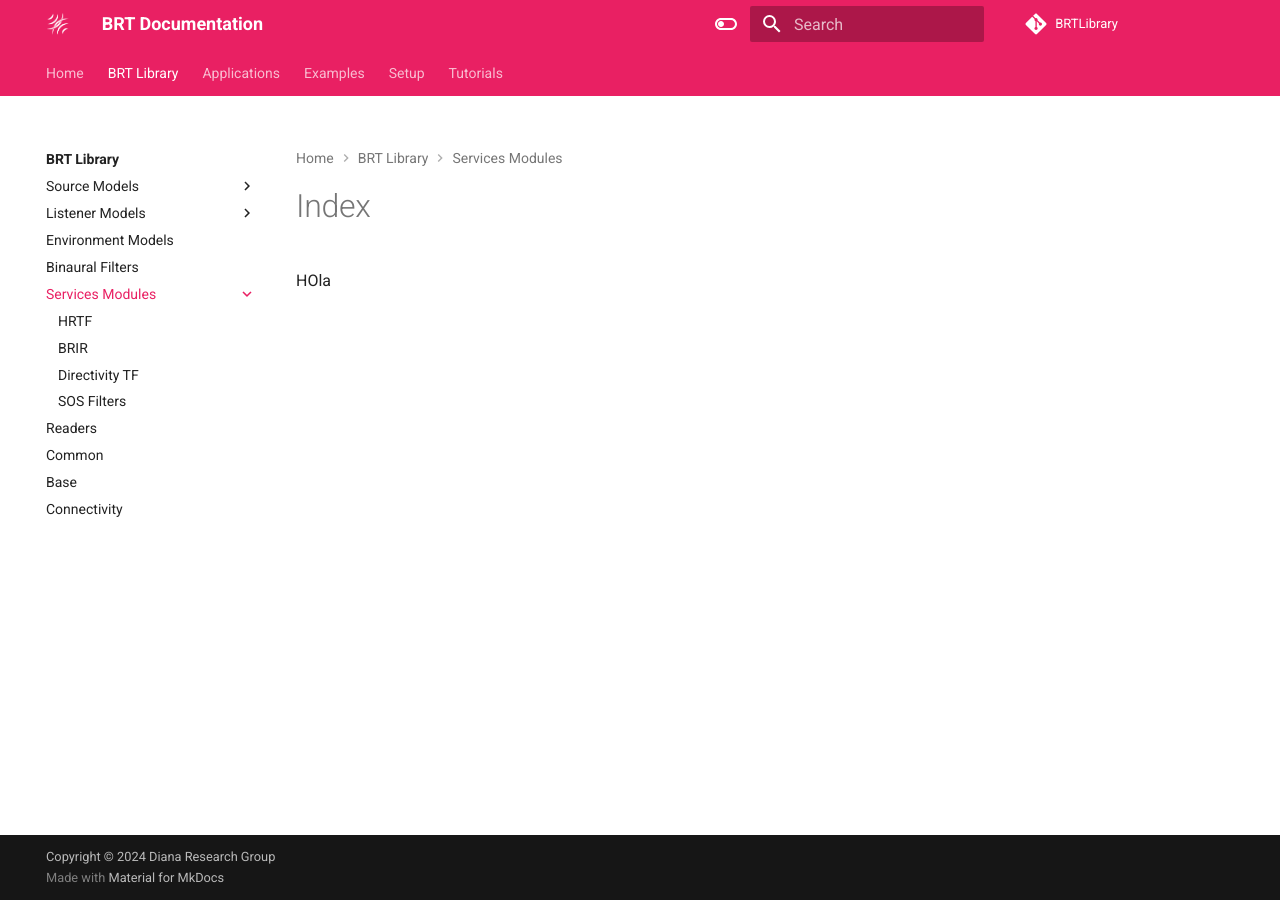
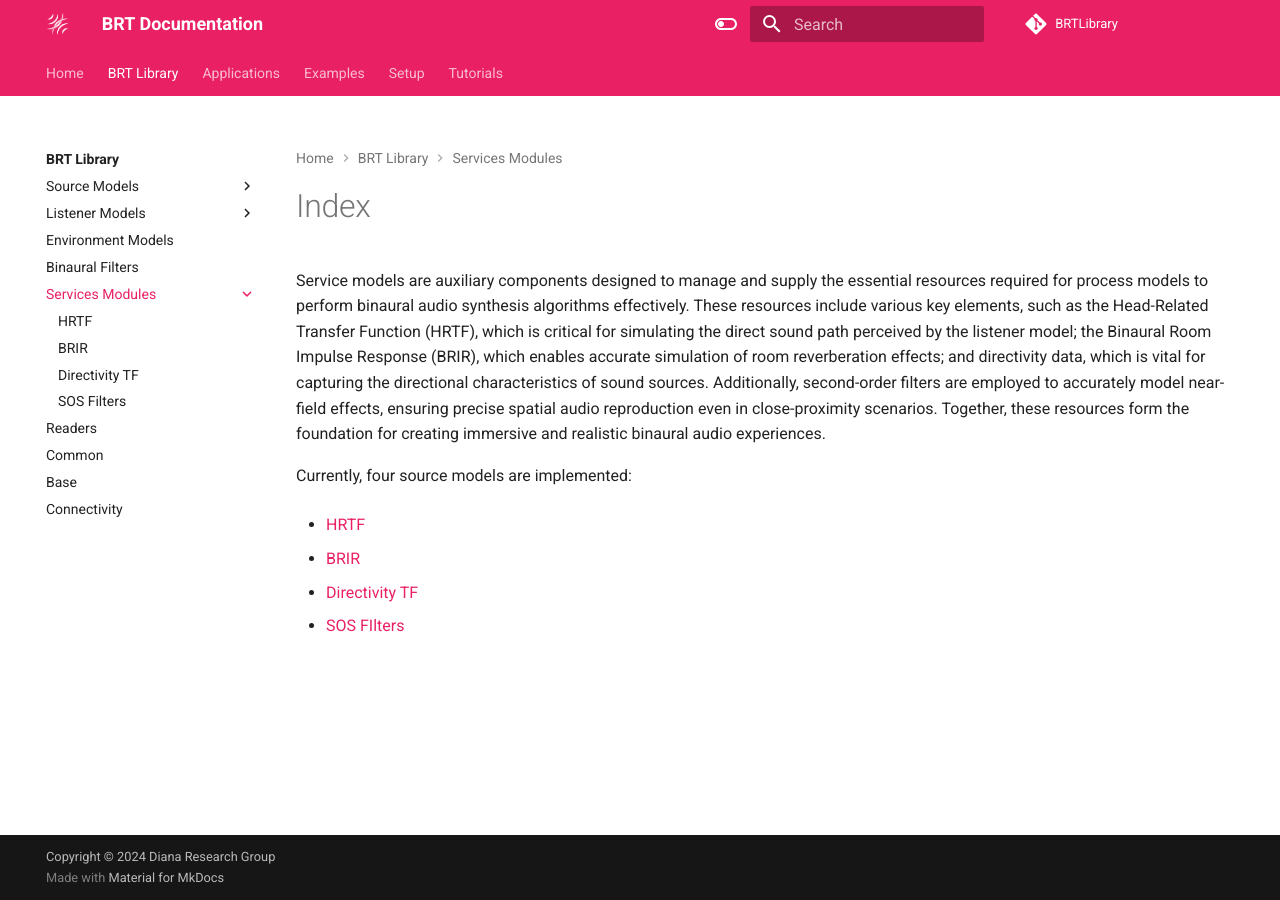
Before and after one commit to GrupoDiana/BRT-Documentation, an MkDocs documentation site: the page built from docs/library/service-modules/index.md, in a window 1280 px wide. Built offline with MkDocs 1.6.1 and Material for MkDocs 9.7.7, drawn with Linux system fonts in a browser that asks for light colours; comment, search, counter and statistics services are not loaded.

Commit message:
feat: HRTF service modules draft

```diff
--- a/docs/library/service-modules/index.md
+++ b/docs/library/service-modules/index.md
@@ -1 +1,11 @@
-HOla
+Service models are auxiliary components designed to manage and supply the essential resources required for process models to perform binaural audio synthesis algorithms effectively. These resources include various key elements, such as the Head-Related Transfer Function (HRTF), which is critical for simulating the direct sound path perceived by the listener model; the Binaural Room Impulse Response (BRIR), which enables accurate simulation of room reverberation effects; and directivity data, which is vital for capturing the directional characteristics of sound sources. Additionally, second-order filters are employed to accurately model near-field effects, ensuring precise spatial audio reproduction even in close-proximity scenarios. Together, these resources form the foundation for creating immersive and realistic binaural audio experiences.
+
+Currently, four source models are implemented:
+
+* [HRTF](service-hrtf.md)
+
+* [BRIR](service-hrbrir.md)
+
+* [Directivity TF](service-directivity-tf.md)
+
+* [SOS FIlters](service-sos-filters.md)
```
Also changed, not shown: docs/library/service-modules/service-hrtf.md (+27 -0 lines), docs/assets/HRTF_offline_process.png (added), 1 other file.
